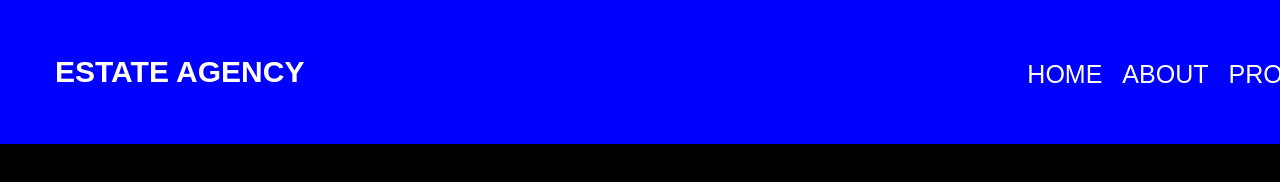
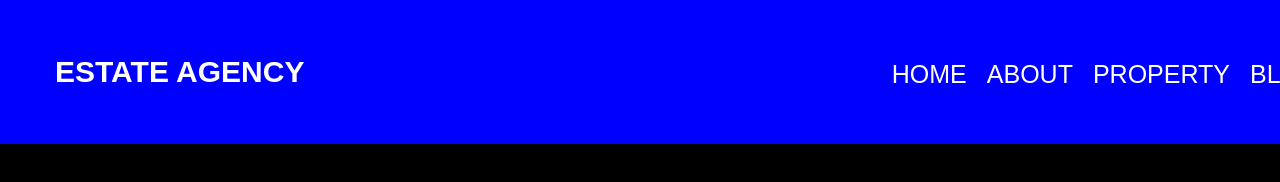
Before and after one commit to Emmanuel-Okpiaifo/Real_Estate_Website, a plain HTML site: page index.html in a window 1280 px wide. Drawn offline with Linux system fonts and the light colour scheme.

Commit message:
third commit by kingsley

```diff
--- a/css/styles.css
+++ b/css/styles.css
@@ -31,7 +31,7 @@ body {
 .header ul {
   display: flex;
   top: 30px;
-  left: 100%;
+  left: 80%;
   padding-left: 0;
   margin: 0;
 }
```
